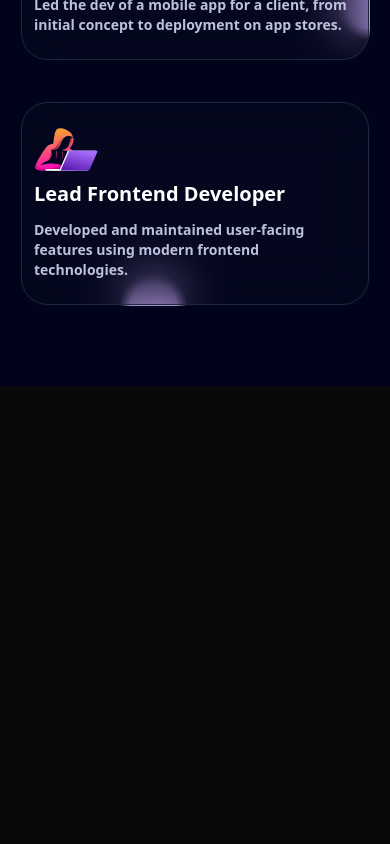
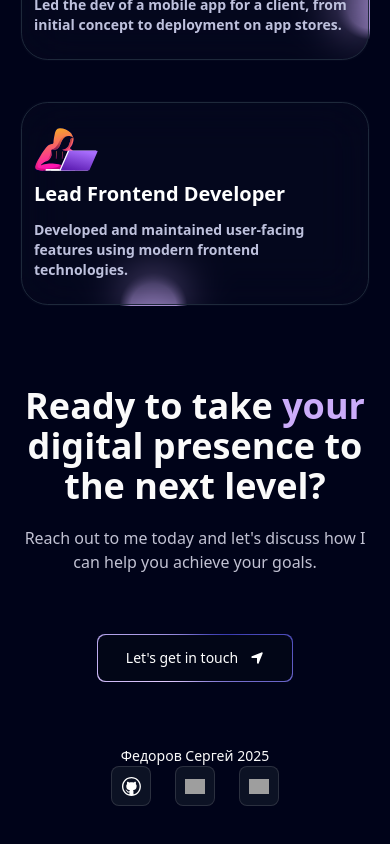
Before and after one commit to 7Sergey/portfolio, a Next.js app: page / in a window 390 px wide. Shown: the part 5880-6724 px from the top of the page. Before the commit the page ends 6266 px from the top, so only its background shows below. Built offline with nearby package versions, Linux system fonts and the light colour scheme; grey boxes are pictures that could not be loaded.

Commit message:
add Footer

```diff
--- a/app/page.tsx
+++ b/app/page.tsx
@@ -6,12 +6,13 @@
 import { navItems } from "@/data";
 import Clients from "@/components/Clients";
 import Experience from "@/components/Experience";
+import Footer from "@/components/Footer";
 
 export default function Home() {
   return (
     <main
       className="relative bg-black-100 flex justify-center items-center
-      flex-col overflow-hidden mx-auto
+      flex-col overflow-clip  mx-auto
       sm:px-10 px-5
     "
     >
@@ -22,6 +23,7 @@
         <MyProjects />
         <Clients />
         <Experience />
+        <Footer />
       </div>
     </main>
   );
--- a/components/Experience.tsx
+++ b/components/Experience.tsx
@@ -26,7 +26,6 @@
               // add this border radius to make it more rounded so that the moving border is more realistic
               borderRadius: `calc(1.75rem* 0.96)`,
             }}
-            // remove bg-white dark:bg-slate-900
             className="flex-1 text-black dark:text-white border-neutral-200 dark:border-slate-800"
           >
             <div className="flex lg:flex-row flex-col lg:items-center p-3 py-6 md:p-5 lg:p-10 gap-2">
--- /dev/null
+++ b/components/Footer.tsx
@@ -0,0 +1,46 @@
+import { FaLocationArrow } from "react-icons/fa6";
+
+import { socialMedia } from "@/data";
+import TailwindButton from "./ui/TailwindButton";
+
+const Footer = () => {
+  return (
+    <footer className="w-full mb-[100px] pb-10 md:mb-5" id="contact">
+      <div className="flex flex-col items-center">
+        <h1 className="heading lg:max-w-[45vw]">
+          Ready to take <span className="text-purple">your</span> digital
+          presence to the next level?
+        </h1>
+        <p className="text-white-200 md:mt-10 my-5 text-center">
+          Reach out to me today and let&apos;s discuss how I can help you
+          achieve your goals.
+        </p>
+        <a href="sergey14fedorov@gmail.com">
+          <TailwindButton
+            title="Let's get in touch"
+            icon={<FaLocationArrow />}
+            position="right"
+          />
+        </a>
+      </div>
+      <div className="flex mt-16 md:flex-row flex-col justify-between items-center">
+        <p className="md:text-base text-sm md:font-normal font-light">
+          Федоров Сергей 2025
+        </p>
+
+        <div className="flex items-center md:gap-3 gap-6">
+          {socialMedia.map((info) => (
+            <div
+              key={info.id}
+              className="w-10 h-10 cursor-pointer flex justify-center items-center backdrop-filter backdrop-blur-lg saturate-180 bg-opacity-75 bg-black-200 rounded-lg border border-black-300"
+            >
+              <img src={info.img} alt="icons" width={20} height={20} />
+            </div>
+          ))}
+        </div>
+      </div>
+    </footer>
+  );
+};
+
+export default Footer;
--- a/components/ui/FloatingNav.tsx
+++ b/components/ui/FloatingNav.tsx
@@ -70,7 +70,7 @@
             )}
           >
             <span className="block sm:hidden">{navItem.icon}</span>
-            <span className="hidden sm:block text-sm">{navItem.name}</span>
+            <span className="text-sm !cursor-pointer">{navItem.name}</span>
           </Link>
         ))}
       </motion.div>
--- a/package.json
+++ b/package.json
@@ -9,6 +9,7 @@
     "lint": "next lint"
   },
   "dependencies": {
+    "@react-three/fiber": "^8.17.14",
     "@tabler/icons-react": "^3.29.0",
     "@tsparticles/engine": "^3.8.1",
     "@tsparticles/react": "^3.0.0",
@@ -32,6 +33,7 @@
     "@types/react": "^19",
     "@types/react-dom": "^19",
     "@types/react-lottie": "^1.2.10",
+    "@types/three": "^0.173.0",
     "eslint": "^9",
     "eslint-config-next": "15.1.6",
     "postcss": "^8",
```
Also changed, not shown: 1 other file (tests, documents, lock files or other folders).
